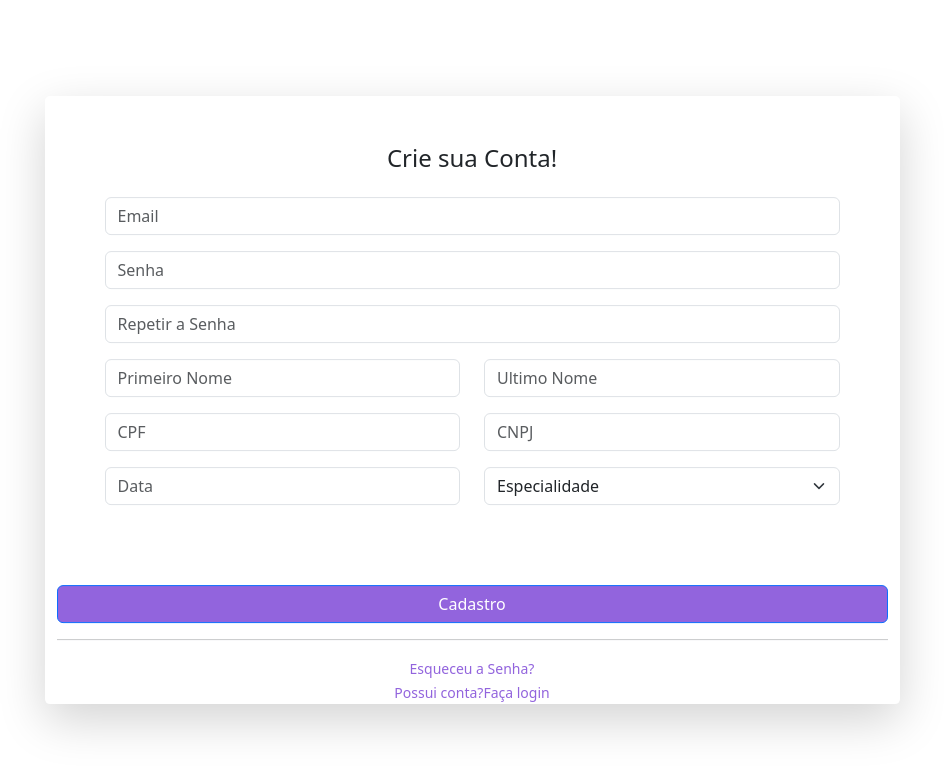
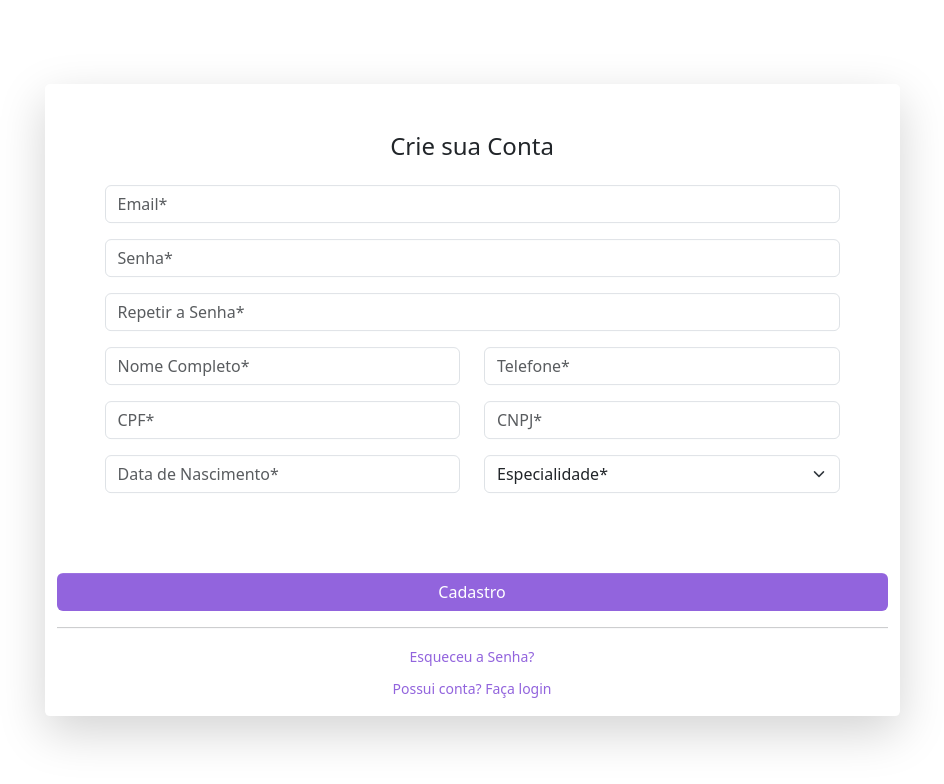
Before and after one commit to Trindade16/bootstrap, a plain HTML site: page cadastro.html in a window 1280 px wide. Shown: the whole page, without its empty margins (168-1112 px from the left). Drawn offline with nearby package versions, Linux system fonts and the light colour scheme.

Commit message:
Alterações no Cadastro/Login

```diff
--- a/cadastro.html
+++ b/cadastro.html
@@ -17,38 +17,39 @@
 </head>
 
 <body>
-	<!--#9264dd--->
     <div class="container" style="position:absolute; left:0; right:0; top: 50%; transform: translateY(-50%); -ms-transform: translateY(-50%); -moz-transform: translateY(-50%); -webkit-transform: translateY(-50%); -o-transform: translateY(-50%);">
         <div class="row d-flex d-xl-flex justify-content-center justify-content-xl-center">
             <div class="col-sm-12 col-lg-10 col-xl-9 col-xxl-7 bg-white shadow-lg" style="border-radius: 5px;">
                 <div class="p-5">
                     <div class="text-center">
-                        <h4 class="text-dark mb-4">Crie sua Conta!</h4>
+                        <h4 class="text-dark mb-4">Crie sua Conta</h4>
                     </div>
                     <form class="user">
-                        <div class="mb-3"><input class="form-control form-control-user" type="email" id="email" placeholder="Email" required=""></div>
+                        <div class="mb-3"><input class="form-control form-control-user" type="email" id="email" placeholder="Email*" required=""></div>
                         <div class="row mb-3">
-                            <div class="mb-3 mb-sm-0"><input class="form-control form-control-user" type="password" id="password" placeholder="Senha" required=""></div>
+                            <div class="mb-3 mb-sm-0"><input class="form-control form-control-user" type="password" id="password" placeholder="Senha*" required=""></div>
                             <div class="mt-3">
-								<input class="form-control form-control-user" type="password" id="verifyPassword" placeholder="Repetir a Senha" required="">
+								<input class="form-control form-control-user" type="password" id="verifyPassword" placeholder="Repetir a Senha*" required="">
 							</div>
                         </div>
                         <div class="row mb-3">
-                            <div class="col-sm-6 mb-3 mb-sm-0"><input class="form-control form-control-user" type="text" placeholder="Primeiro Nome" required=""></div>
-                            <div class="col-sm-6"><input class="form-control form-control-user" type="text" placeholder="Ultimo Nome" required=""></div>
+                            <div class="col-sm mb-3 mb-sm-0"><input class="form-control form-control-user" type="text" placeholder="Nome Completo*" required=""></div>
+                            <div class="col-sm mb-3 mb-sm-0"><input class="form-control form-control-user" type="text" placeholder="Telefone*" required=""></div>
+							<!--<div class="col-sm-6"><input class="form-control form-control-user" type="text" placeholder="Ultimo Nome" required=""></div>-->
+
                         </div>
 
 						<div class="row mb-3">
-                            <div class="col-sm-6 mb-3 mb-sm-0"><input class="form-control form-control-user" type="text" placeholder="CPF" required=""></div>
-                            <div class="col-sm-6"><input class="form-control form-control-user" type="text" placeholder="CNPJ" required=""></div>
+                            <div class="col-sm-6 mb-3 mb-sm-0"><input class="form-control form-control-user" type="text" placeholder="CPF*" required=""></div>
+                            <div class="col-sm-6"><input class="form-control form-control-user" type="text" placeholder="CNPJ*" required=""></div>
                         </div>
 
 						<div class="row mb-3">
 							<div class="col-sm-6">
-								<input type="text" class="form-control" id="datepicker" placeholder="Data" />
+								<input type="text" class="form-control" id="datepicker" placeholder="Data de Nascimento*" />
 							</div>
                             <div class="col-sm-6 mb-3 mb-sm-0"><select class="form-select">
-								<option selected>Especialidade</option>
+								<option selected>Especialidade*</option>
 								<option value="Hardware">Hardwares</option>
 								<option value="Sofware">Softwares</option>
 								<option value="DSA">Desenvolvimento de Aplicações</option>
@@ -62,11 +63,20 @@
                             <p id="emailErrorMsg" class="text-danger" style="display:none;">Paragraph</p>
                             <p id="passwordErrorMsg" class="text-danger" style="display:none;">Paragraph</p>
                         </div>
-						<a class="btn btn-primary d-block btn-user w-100" role="button" id="submitBtn" href="login.html" style="background-color: #9264dd">Cadastro</a>
+						<a class="btn d-block btn-user w-100"
+							role="button"
+							id="submitBtn"
+							href="login.html"
+							style="background-color: #9264dd; color: white;">Cadastro
+						</a>
                         <hr>
                     </form>
-                    <div class="text-center"><a class="small" href="forgot-password.html" style="color: #9264dd">Esqueceu a Senha?</a></div>
-                    <div class="text-center"><a class="small" href="login.html" style="color: #9264dd">Possui conta?Faça login</a></div>
+					<div class="text-center mt-2">
+						<a class="small" href="forgot-password.html" style="color: #9264dd">Esqueceu a Senha?</a>
+					</div>
+					<div class="text-center mt-2 mb-3">
+						<a class="small" href="login.html" style="color: #9264dd">Possui conta? Faça login</a>
+					</div>
                 </div>
             </div>
         </div>
```
Also changed, not shown: login.html (+10 -9 lines).
